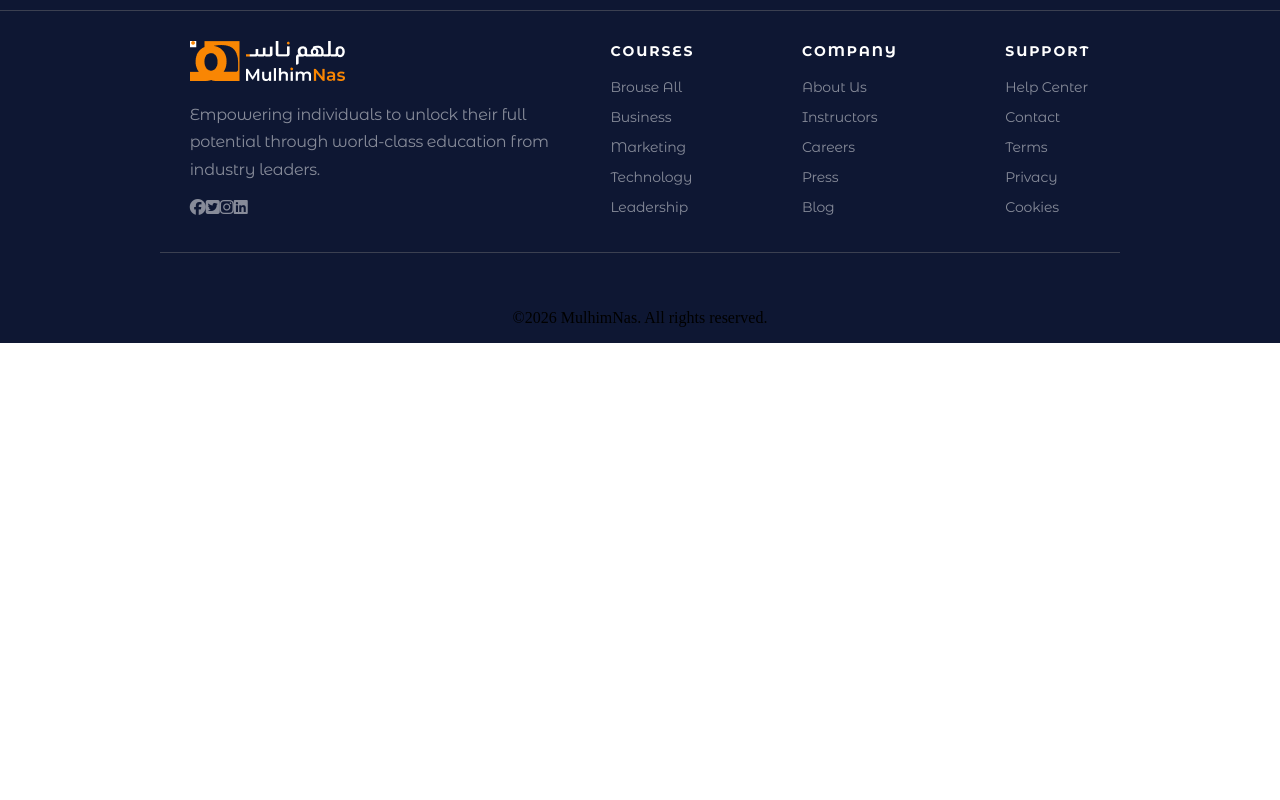
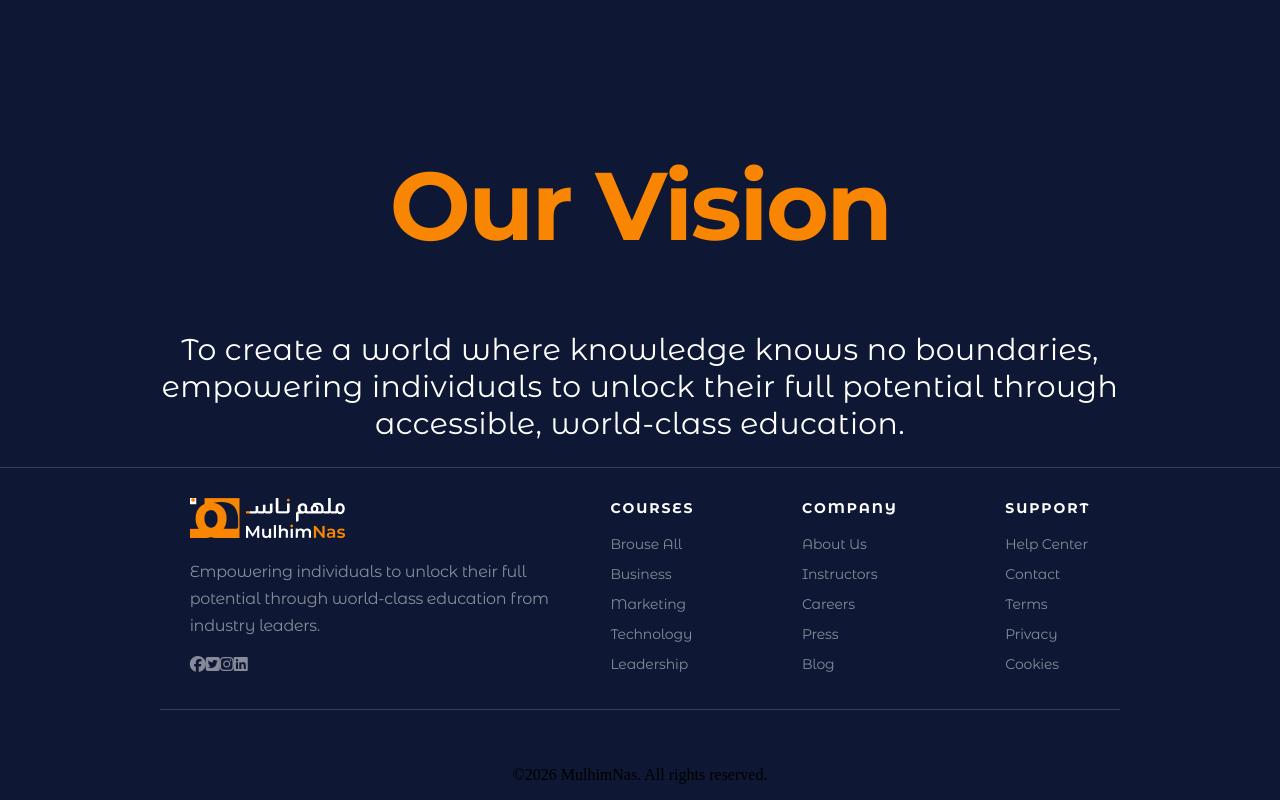
Before and after one commit to BondoqZain/learnVueJs, a Vue app: page / in a window 1280 px wide. Shown: the part 4225-5025 px from the top of the page. Before the commit the page ends 4568 px from the top, so only its background shows below. Built offline with nearby package versions, Linux system fonts and the light colour scheme.

Commit message:
added vision component

```diff
--- a/src/App.vue
+++ b/src/App.vue
@@ -4,6 +4,7 @@ import Hero from './components/Hero.vue';
 import Features from './components/Features.vue';
 import MainFooter from './components/MainFooter.vue';
 import Instructors from './components/instructors.vue';
+import Vision from './components/Vision.vue';
 
 </script>
 
@@ -13,6 +14,7 @@ import Instructors from './components/instructors.vue';
     <Hero />
     <Features />
     <Instructors />
+    <Vision />
     <MainFooter />
   </div>
 </template>
--- /dev/null
+++ b/src/components/Vision.vue
@@ -0,0 +1,42 @@
+<template>
+    <section class="vision">
+        <div class="container">
+            <h1 class="orange-big-text">Our Vision</h1>
+            <h2>
+                To create a world where knowledge knows no boundaries, <br />
+                empowering individuals to unlock their full potential through <br />
+                accessible, world-class education.
+            </h2>
+        </div>
+    </section>
+</template>
+<style scoped>
+.orange-big-text {
+    font-family: Montserrat Alternates;
+    font-weight: 700;
+    font-style: Bold;
+    font-size: 96px;
+    line-height: 91.2px;
+    letter-spacing: -2.4px;
+    color: var(--accent);
+}
+
+.vision {
+    margin-top: 150px;
+}
+
+.vision h2 {
+    font-family: Montserrat Alternates;
+    font-weight: 400;
+    font-style: Regular;
+    font-size: 30px;
+    color: var(--white);
+    letter-spacing: 0.4px;
+    text-align: center;
+}
+
+.vision h1 {
+    justify-items: center;
+    text-align: center;
+}
+</style>
```
